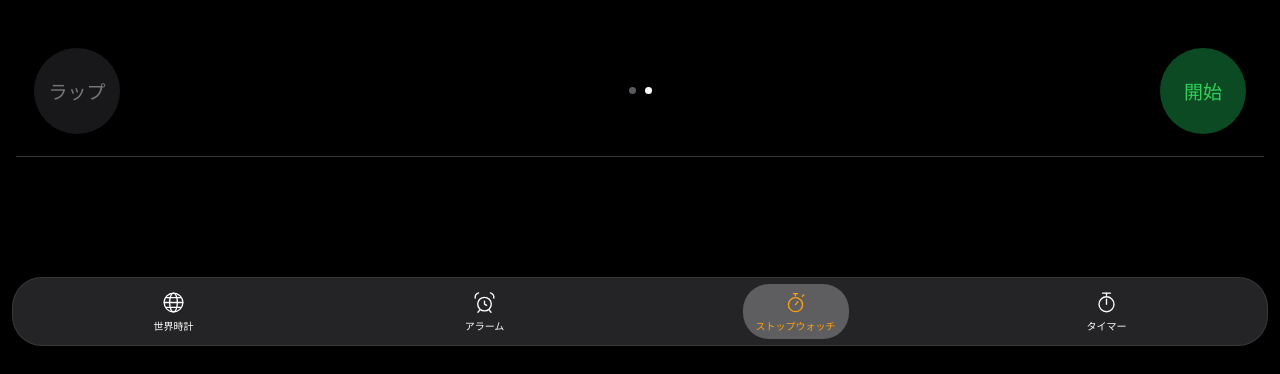
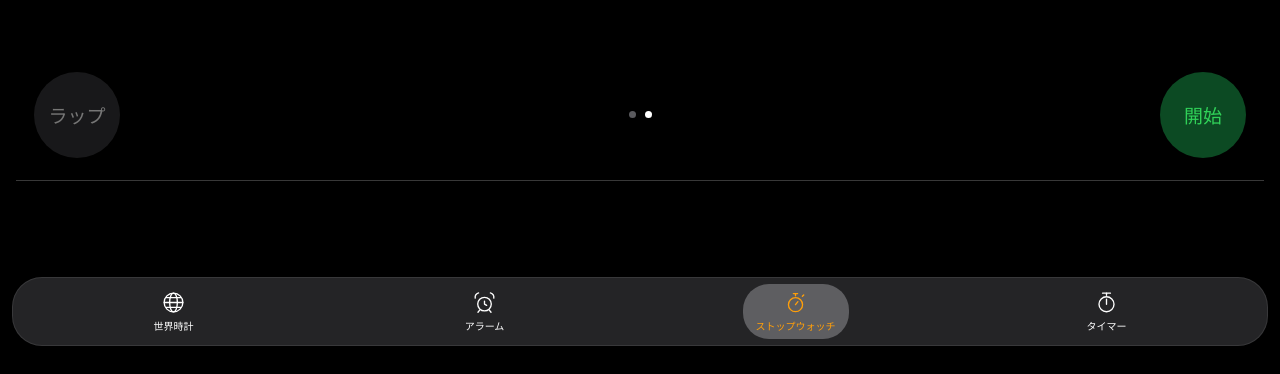
Before and after one commit to sho0628/stopwatch, a plain HTML site: page index.html in a window 1280 px wide. Shown: the part 450-824 px from the top of the page. Drawn offline with Linux system fonts and the light colour scheme.

Commit message:
開始・ラップボタンを少し下げる(数字との間隔 10vh→13vh)
Co-Authored-By: Claude Opus 5.5 <noreply@anthropic.com>
Claude-Session: https://claude.ai/code/session_01PoPLoF871UGxQmYB5AFQ2S

```diff
--- a/index.html
+++ b/index.html
@@ -78,7 +78,7 @@
     font-size: 22vw; font-weight: 100; line-height: 1; letter-spacing: -0.01em;
     font-variant-numeric: tabular-nums; font-feature-settings: "tnum"; white-space: nowrap;
   }
-  .controls { flex: 0 0 auto; margin-top: 10vh; display: flex; align-items: center; justify-content: space-between; padding: 0 34px; }
+  .controls { flex: 0 0 auto; margin-top: 13vh; display: flex; align-items: center; justify-content: space-between; padding: 0 34px; }
   .btn {
     width: 86px; height: 86px; border-radius: 50%; border: none;
     font-size: 19px; font-weight: 400;
```
